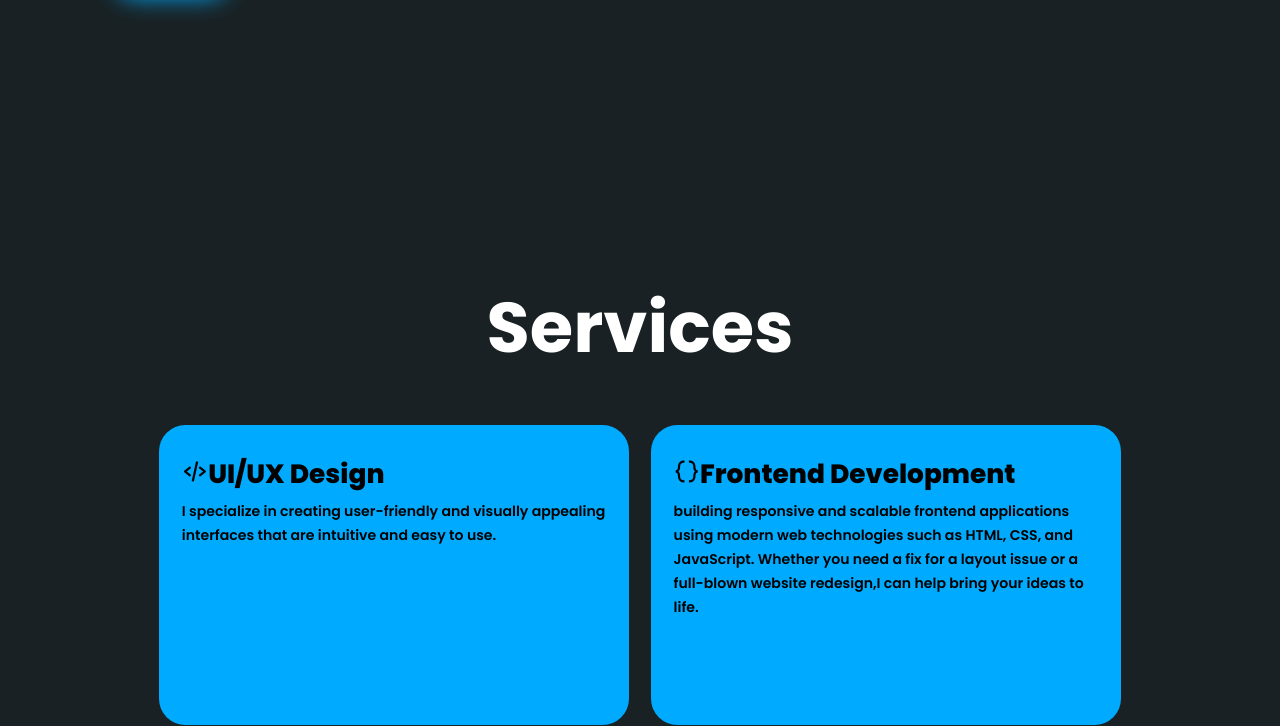
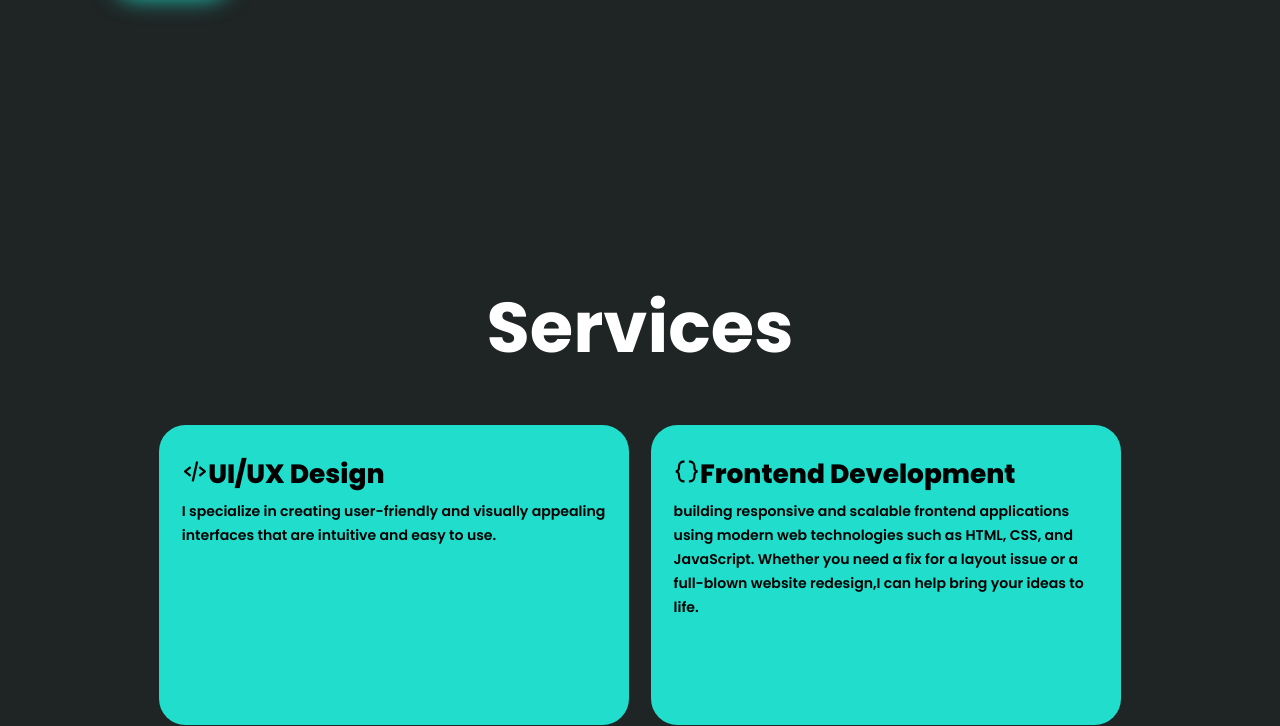
Before and after one commit to MElshereef/Portfolio, a website built with Parcel: page index.html in a window 1280 px wide. Shown: the part 657-1383 px from the top of the page. Built offline with nearby package versions, Linux system fonts and the light colour scheme.

Commit message:
changed the colors

```diff
--- a/css/styles.css
+++ b/css/styles.css
@@ -12,10 +12,10 @@
 }
 
 :root {
-    --bg-color: #192124;
-    --secondary-color: #0e2431;
+    --bg-color: #1f2424;
+    --second-bg-color: #112e42;
     --text-color: #fff;
-    --main-color: #00abff;
+    --main-color: #20ddcc;
 }
 
 html {
```
